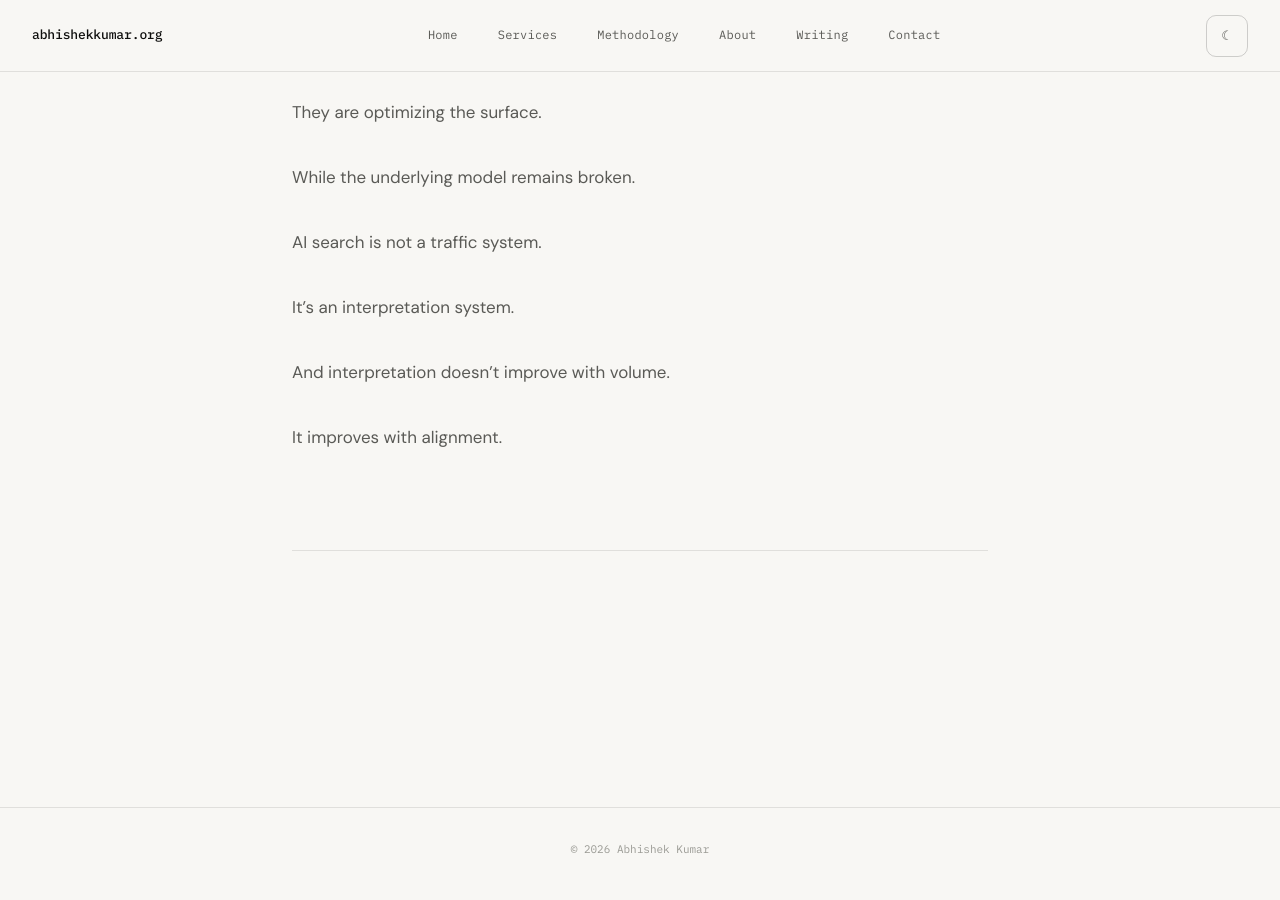
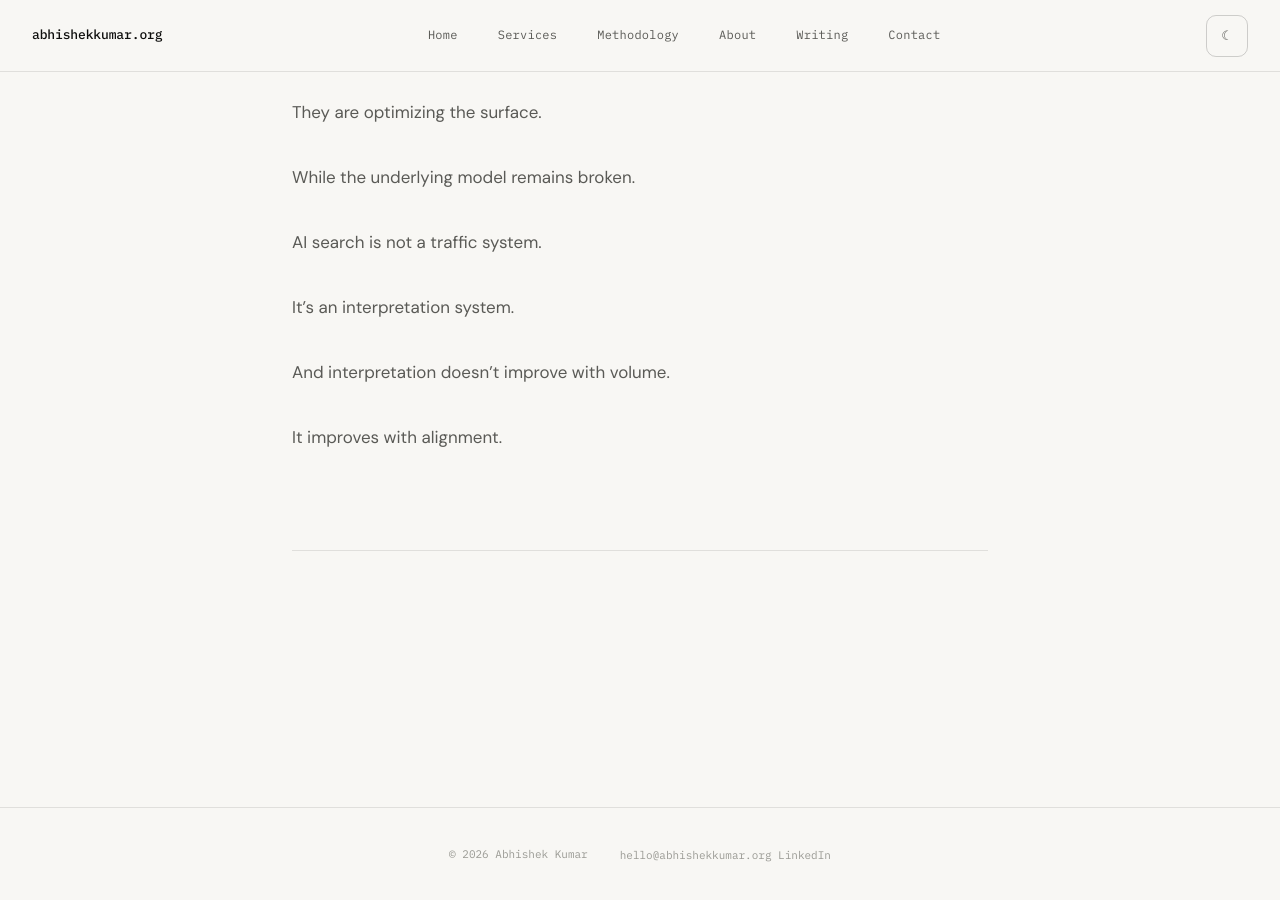
Before and after one commit to abhishu5/abhishekkumar.org, a Jekyll site: the page built from _posts/2026-05-22-ai-search-is-an-interpretation-system.md, in a window 1280 px wide and 900 px high, scrolled down 1656 px. Built offline with Jekyll 4.4.1, drawn with Linux system fonts in a browser that asks for light colours.

Commit message:
Update post.html

```diff
--- a/_layouts/post.html
+++ b/_layouts/post.html
@@ -266,13 +266,25 @@
 
 </main>
 
-<footer>
+<footer class="footer">
 
   <div class="footer-inner">
 
     <p>
       © 2026 Abhishek Kumar
     </p>
+
+    <div class="footer-links">
+
+      <a href="mailto:hello@abhishekkumar.org">
+        hello@abhishekkumar.org
+      </a>
+
+      <a href="https://linkedin.com">
+        LinkedIn
+      </a>
+
+    </div>
 
   </div>
 
@@ -282,19 +294,43 @@
 
 const themeToggle = document.getElementById('theme-toggle');
 
-themeToggle.addEventListener('click', () => {
+function applyTheme(theme){
 
-  const currentTheme = document.documentElement.getAttribute('data-theme');
+  if(theme === 'dark'){
 
-  if(currentTheme === 'dark'){
-
-    document.documentElement.removeAttribute('data-theme');
+    document.documentElement.setAttribute('data-theme', 'dark');
+    themeToggle.innerHTML = '☀';
 
   } else {
 
-    document.documentElement.setAttribute('data-theme', 'dark');
+    document.documentElement.removeAttribute('data-theme');
+    themeToggle.innerHTML = '☾';
 
   }
+
+}
+
+const savedTheme = localStorage.getItem('theme');
+
+if(savedTheme){
+
+  applyTheme(savedTheme);
+
+}
+
+themeToggle.addEventListener('click', () => {
+
+  const currentTheme =
+    document.documentElement.getAttribute('data-theme');
+
+  const newTheme =
+    currentTheme === 'dark'
+    ? 'light'
+    : 'dark';
+
+  localStorage.setItem('theme', newTheme);
+
+  applyTheme(newTheme);
 
 });
 
```
